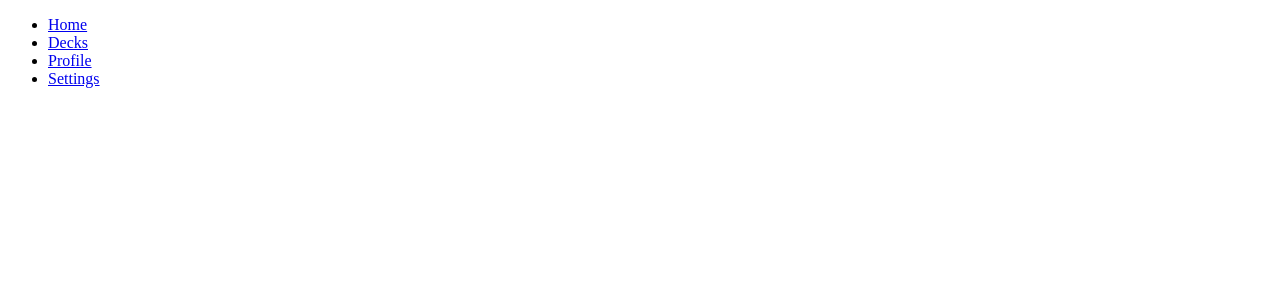
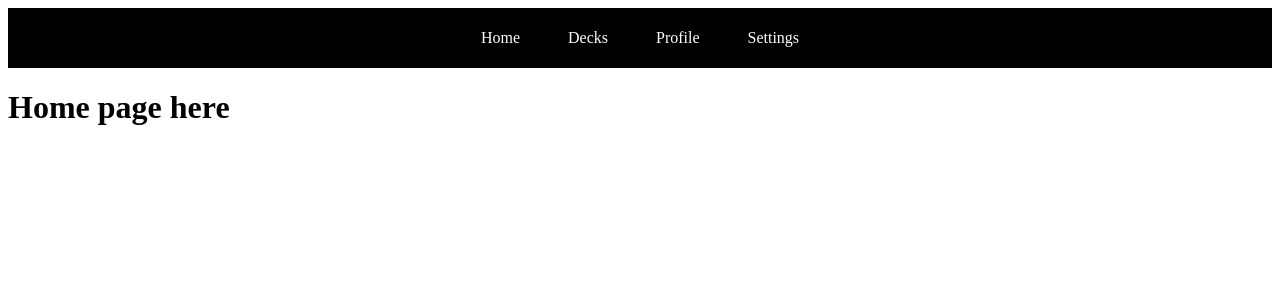
Before and after one commit to nhocvukhoa/nuxt2_js_basic, a Nuxt app: page / in a window 1280 px wide. Shown: the top 300 px of the page. Built offline with nearby package versions, Linux system fonts and the light colour scheme.

Commit message:
feature component styling

```diff
--- /dev/null
+++ b/components/Header/DefaultHeader.vue
@@ -0,0 +1,49 @@
+<template>
+  <header>
+    <nav>
+      <ul>
+        <li>
+          <nuxt-link to="/">Home</nuxt-link>
+        </li>
+        <li>
+          <nuxt-link to="/decks">Decks</nuxt-link>
+        </li>
+        <li>
+          <nuxt-link to="/profile">Profile</nuxt-link>
+        </li>
+        <li>
+          <nuxt-link to="/settings">Settings</nuxt-link>
+        </li>
+      </ul>
+    </nav>
+  </header>
+</template>
+
+<style lang="scss">
+header {
+  background: #000;
+  height: 60px;
+  nav,
+  ul {
+    height: inherit;
+  }
+  ul {
+    list-style: none;
+    margin: 0;
+    padding: 0;
+    display: flex;
+    justify-content: center;
+    align-items: center;
+    li {
+      margin: 0 1.5rem;
+      a {
+        color: #fff;
+        text-decoration: none;
+        &:hover {
+          text-decoration: underline;
+        }
+      }
+    }
+  }
+}
+</style>
--- a/layouts/default.vue
+++ b/layouts/default.vue
@@ -1,5 +1,15 @@
 <template>
   <div>
+    <default-header />
     <nuxt />
   </div>
 </template>
+
+<script>
+import DefaultHeader from '@/components/Header/DefaultHeader.vue'
+export default {
+  components: {
+    DefaultHeader,
+  },
+}
+</script>
--- a/pages/index.vue
+++ b/pages/index.vue
@@ -1,22 +1,7 @@
 <template>
   <div id="root">
-    <header>
-      <nav>
-        <ul>
-          <li>
-            <nuxt-link to="/">Home</nuxt-link>
-          </li>
-          <li>
-            <nuxt-link to="/decks">Decks</nuxt-link>
-          </li>
-          <li>
-            <nuxt-link to="/profile">Profile</nuxt-link>
-          </li>
-          <li>
-            <nuxt-link to="/settings">Settings</nuxt-link>
-          </li>
-        </ul>
-      </nav>
-    </header>
+    <div>
+      <h1>Home page here</h1>
+    </div>
   </div>
 </template>
```
